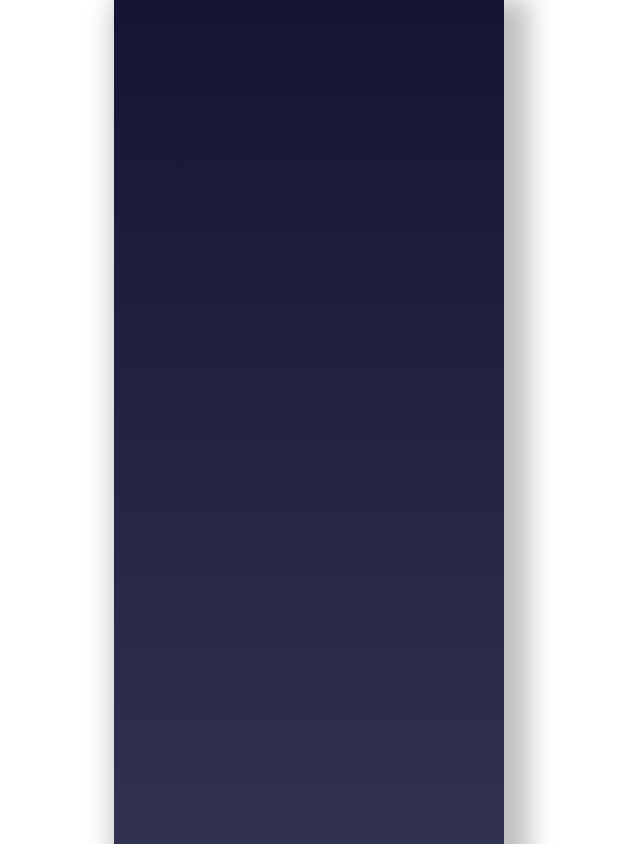
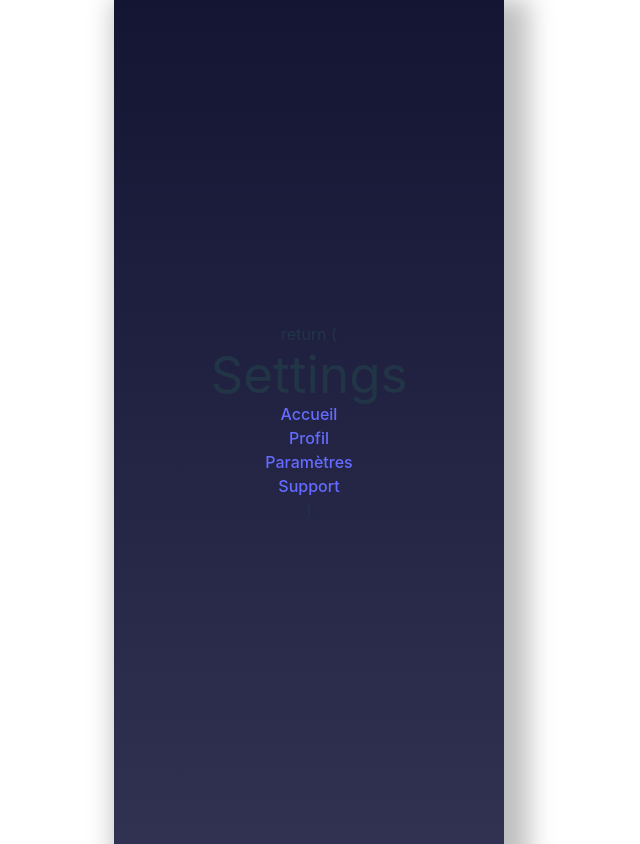
Before and after one commit to Ydays-Ynuit/front, a React (Vite) app: page /settings in a window 1280 px wide. Before the commit this address had no page. Shown: the whole page, without its empty margins (331-971 px from the left). Built offline with nearby package versions, Linux system fonts and the light colour scheme.

Commit message:
in progress

```diff
--- a/src/App.tsx
+++ b/src/App.tsx
@@ -1,6 +1,7 @@
 import './App.scss'
+import { BrowserRouter, Routes, Route } from 'react-router-dom';
+import SettingsPage from "./pages/SettingsPage.tsx";
 import HomePage from "./pages/HomePage.tsx";
-import { BrowserRouter, Routes, Route, BrowserRouter as Router } from 'react-router-dom';
 
 function App() {
 
@@ -9,6 +10,7 @@ function App() {
         <BrowserRouter>
           <Routes>
             <Route path="/home" element={<HomePage />} />
+              <Route path="/settings" element={<SettingsPage />} />
           </Routes>
         </BrowserRouter>
     </>
--- /dev/null
+++ b/src/pages/SettingsPage.tsx
@@ -0,0 +1,20 @@
+import {Link} from "react-router-dom";
+
+const SettingsPage = () => {
+    return (
+        <div>return (
+            <div>
+                <h1>Settings</h1>
+                <ul>
+                    <li><Link to="/">Accueil</Link></li>
+                    <li><Link to="/profile">Profil</Link></li>
+                    <li><Link to="/settings">Paramètres</Link></li>
+                    <li><Link to="/support">Support</Link></li>
+                </ul>
+            </div>
+            )
+        </div>
+    );
+};
+
+export default SettingsPage;
```
